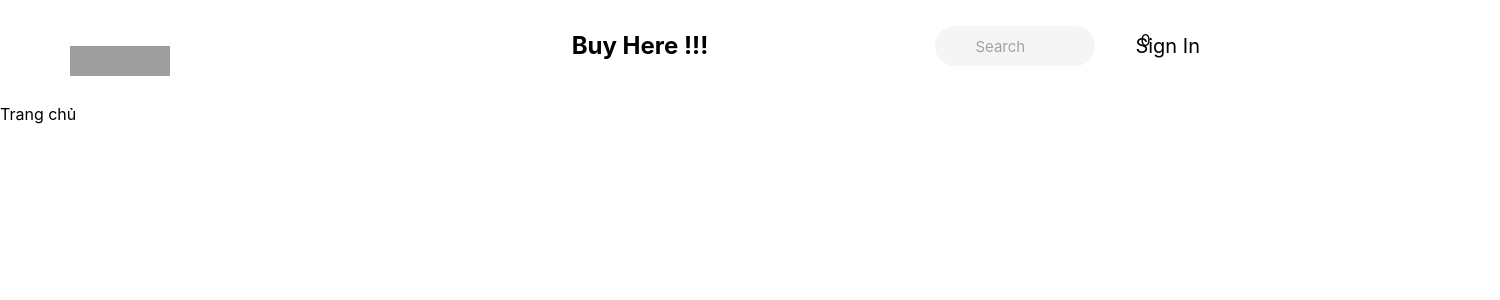
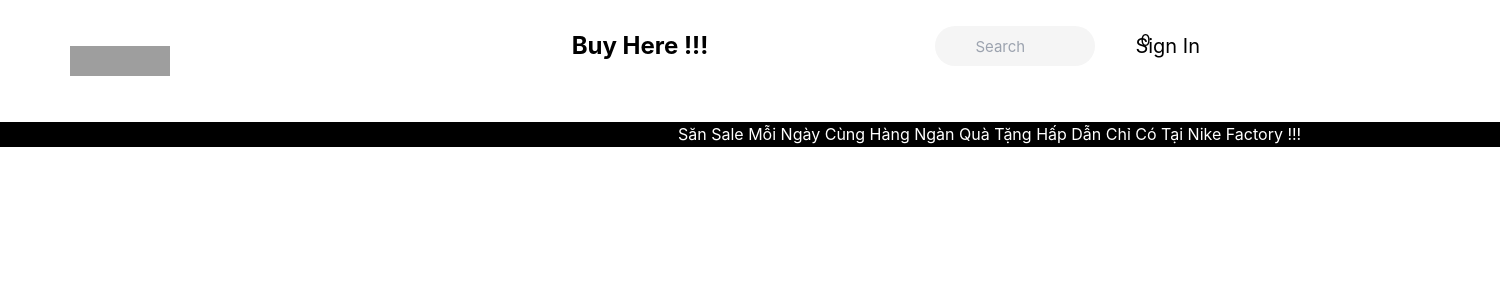
Before and after one commit to thanhpham301/deploy-project, a React (Create React App) app: page / in a window 1280 px wide. Shown: the top 300 px of the page, 1500 px wide, since content can reach past the window. Built offline with nearby package versions, Linux system fonts and the light colour scheme; grey boxes are pictures that could not be loaded; some icons are missing.

Commit message:
home update

```diff
--- a/src/components/Product/ProductDetails.js
+++ b/src/components/Product/ProductDetails.js
@@ -73,7 +73,7 @@ function ProductDetails({detailItem, cart}) {
                   type='radio'
                   value={item}
                   onChange={handleSizeChange}
-                  checked={productSize == item}
+                  checked={productSize === item}
                   name="size" className='size-input hidden' />
                   <label htmlFor={`${idx} size`}
                   className='size-label flex inline-block border rounded-[5px] hover:border-black w-full h-[60px] justify-center items-center'>
--- a/src/pages/Home/HomePage.js
+++ b/src/pages/Home/HomePage.js
@@ -1,8 +1,13 @@
+import RunText from './Runtext'
 
 function Home () {
     return (
         <div>
-            <p>Trang chủ</p>
+            <div id="top">
+                <RunText  />
+            </div>
+            <div id="mid"></div>
+            <div id="bot"></div>
         </div>
     )
 }
--- /dev/null
+++ b/src/pages/Home/Runtext.css
@@ -0,0 +1,60 @@
+/* .text-background {
+  height: 25px;
+  background-color: black;
+  overflow: hidden;
+}
+
+.running-text {
+  display: inline-block;
+  white-space: nowrap;
+  animation: running-text 10s linear infinite;
+  color: white;
+}
+
+@keyframes running-text {
+  from {
+    transform: translateX(300%);
+  }
+  to {
+    transform: translateX(-100%);
+  }
+} */
+
+/* body { margin: 20px; } */
+
+.marquee {
+  margin-top: 50px;
+
+  height: 25px;
+  width: 1500px;
+
+  overflow: hidden;
+  position: relative;
+
+  background-color: black;
+}
+
+.marquee div {
+  display: block;
+  width: 200%;
+  height: 30px;
+
+  position: absolute;
+  overflow: hidden;
+
+  animation: marquee 10s linear infinite;
+}
+
+.marquee span {
+  float: left;
+  width: 50%;
+
+  color: white;
+
+  white-space: nowrap;
+}
+
+@keyframes marquee {
+  0% { left: 0; }
+  100% { left: -100%; }
+}
--- /dev/null
+++ b/src/pages/Home/Runtext.js
@@ -0,0 +1,26 @@
+
+import './Runtext.css';
+
+function RunText() {
+  // const [textIndex] = useState(0);
+  // const texts = ['Săn Sale Mỗi Ngày Cùng Hàng Ngàn Phần Quà Hấp Dẫn Chỉ Có Tại Nike Factory !!! ']
+
+  // return <div className='text-background'>
+  //   <div className="running-text">{texts[textIndex]}</div>
+  // </div>
+
+      return (
+
+      <div className="marquee">
+        <div>
+          <span>Săn Sale Mỗi Ngày Cùng Hàng Ngàn Quà Tặng Hấp Dẫn Chỉ Có Tại Nike Factory !!!</span>
+          <span>Săn Sale Mỗi Ngày Cùng Hàng Ngàn Quà Tặng Hấp Dẫn Chỉ Có Tại Nike Factory !!!</span>
+        </div>
+      </div>
+    );
+
+
+
+}
+
+export default RunText;
```
